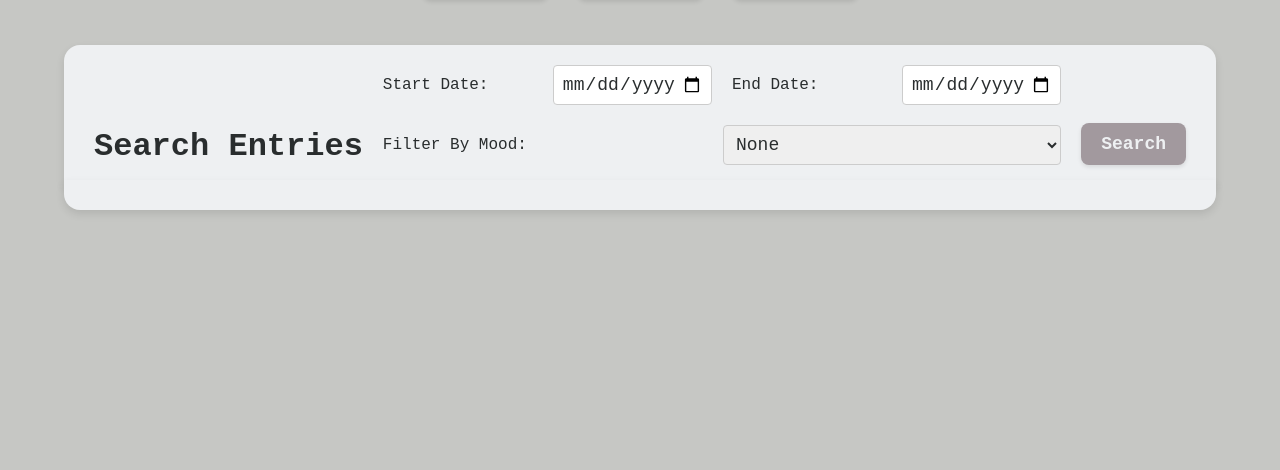
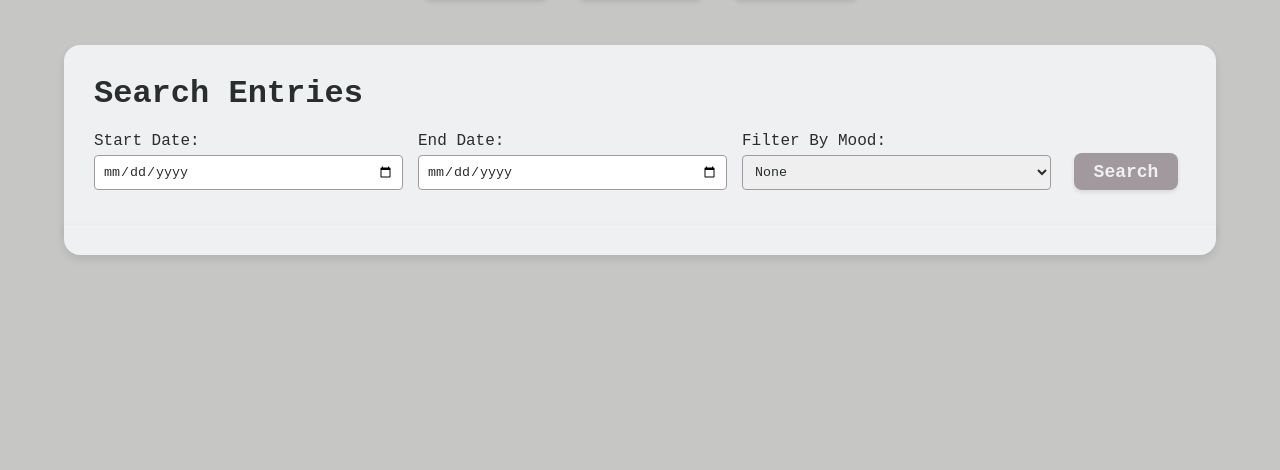
Before and after one commit to darajaw/DiarySite, a PHP site: page /search.php in a window 1280 px wide. Shown: the part 149-619 px from the top of the page. Run offline with PHP 8.4, Linux system fonts and the light colour scheme.

Commit message:
Completed Styling for search page

```diff
--- a/assets/style_working.css
+++ b/assets/style_working.css
@@ -119,42 +119,52 @@ nav a:visited {
 
 /* Search Page Specifics */
 #search_form {
-    min-height: unset;
+    min-height: unset; /* merges into results box */
     margin-bottom: 0;
     border-bottom-left-radius: 0; /* adjust corners to blend box with results box */
     border-bottom-right-radius: 0;
     padding-bottom: 20px;
+}
 
+#search_bar {
+    width: 100%;
+    padding-bottom: 20px;
+    display: flex;
     flex-direction: row;
     align-items: flex-end;
+    /* align-items: center; */
     justify-content: space-between;
-    gap: 20px;
-    padding: 20px 30px;
+    gap: 15px;
+    flex-wrap: wrap;
+}
+
+#search_bar .field_wrapper {
+    flex: 1;
+    min-width: 200px;
+    display: flex;
+    flex-direction: column;
+    gap: 5px;
+}
+
+#search_bar input,
+#search_bar select {
+    width: 100%;
+    padding: 8px;
+    border: 1px solid #A2999E;
+    border-radius: 4px;
+}
+
+#search_button_wrapper {
+    margin: 0; /* override general margin to fit button within search bar*/
+    padding-bottom: 0; /* override general button padding to align with search fields */
+
+    min-width: 120px;
 
 }
 
-#search_fields {
-    display: flex;
-    align-items: center;
-    gap: 20px;
-}
-
-/* not sure what this is */
-#search_fields input,
-#search_fields select {
-    padding: 8px;
-    border: 1px solid #ccc;
-    border-radius: 4px;
-    font-size: large;
-}
-
-
-/* #search_form .page_heading { */
-   /* display: none; /* Remove heading since it's redundant with page container heading */
-/* } */
-
-#search_button_wrapper {
-    margin: 0;
+#search_button_wrapper button {
+    margin: 0; /* override general margin to fit button within search bar*/
+    height: 37px; /* match height to search fields */
 }
 
 #results_container {
@@ -368,26 +378,16 @@ footer {
     }
 
     /* Search Page Mobile Specifics */
-    #search_form {
+
+    #search_bar {
         flex-direction: column;
-        align-items: stretch;
-        padding: 20px;
     }
 
-    #search_fields {
-        flex-direction: column;
-        align-items: stretch;
-    }
-
-    #search_fields label {
-        margin-bottom: 5px;
+    #search_bar .field_wrapper {
+        width: 100%;
     }
 
     #search_button_wrapper {
-        width: 100%;
-    }
-
-    #search_button_wrapper button {
         width: 100%;
     }
 
@@ -452,14 +452,6 @@ footer {
     }
 
     /* Search Page Tablet Specifics */
-    #search_fields {
-        width: 100%;
-        flex-direction: column;
-    }
-
-    #search_fields > * {
-        width: 100%;
-    }
 
     #results_container {
         width: 95%;
@@ -522,21 +514,6 @@ footer {
     }
 
     /* Search Page Desktop Specifics */
-    #search_fields {
-        flex: 1;
-        flex-direction: row;
-        flex-wrap: wrap;
-    }
-
-    #search_fields > * {
-        flex: 1;
-        min-width: 150px;
-    }
-
-    #search_button_wrapper button {
-        height: 42px; /* height to the inputs */
-        white-space: nowrap;
-    }
 
     #results_container {
         width: 90%;
--- a/header.php
+++ b/header.php
@@ -4,7 +4,6 @@
  -->
 
 <!DOCTYPE html>
-
 <html lang="en">
 
 <body>
--- a/search.php
+++ b/search.php
@@ -96,14 +96,19 @@ if ($_SERVER['REQUEST_METHOD'] == 'POST') { //make sure we submit the data
             <!-- Subheading specific to this page -->
             <h2 class="page_heading">Search Entries</h2>
 
+            <div id="search_bar">
                 <!-- Optional Search Fields -->
-            <div id="search_fields">
+                <div class="field_wrapper">
                     <label for="startDate">Start Date:</label>
                     <input type="date" id="startDate" name="startDate">
+                </div>
 
+                <div class="field_wrapper">
                     <label for="endDate">End Date:</label>
                     <input type="date" id="endDate" name="endDate">
+                </div>
 
+                <div class="field_wrapper">
                     <label for="mood">Filter By Mood:</label>
                     <select  name="mood" id="mood">
                         <option value="none">None</option>
@@ -117,6 +122,7 @@ if ($_SERVER['REQUEST_METHOD'] == 'POST') { //make sure we submit the data
 
                 <div id="search_button_wrapper" class="button_wrapper">
                     <button type="submit">Search</button>
+                </div>
             </div>
 
         </form>
```
Lines whose indentation alone changed are shown as unchanged.
